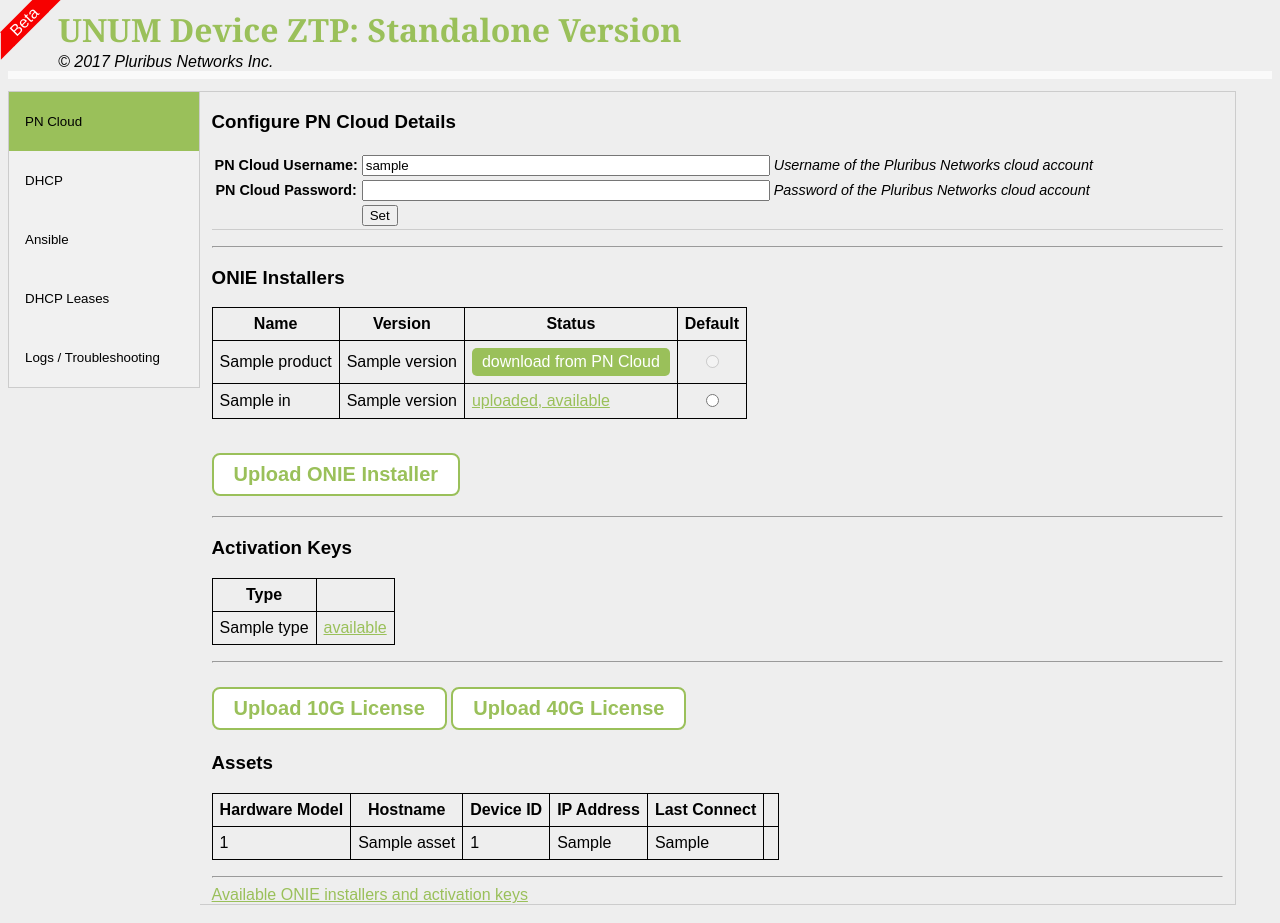
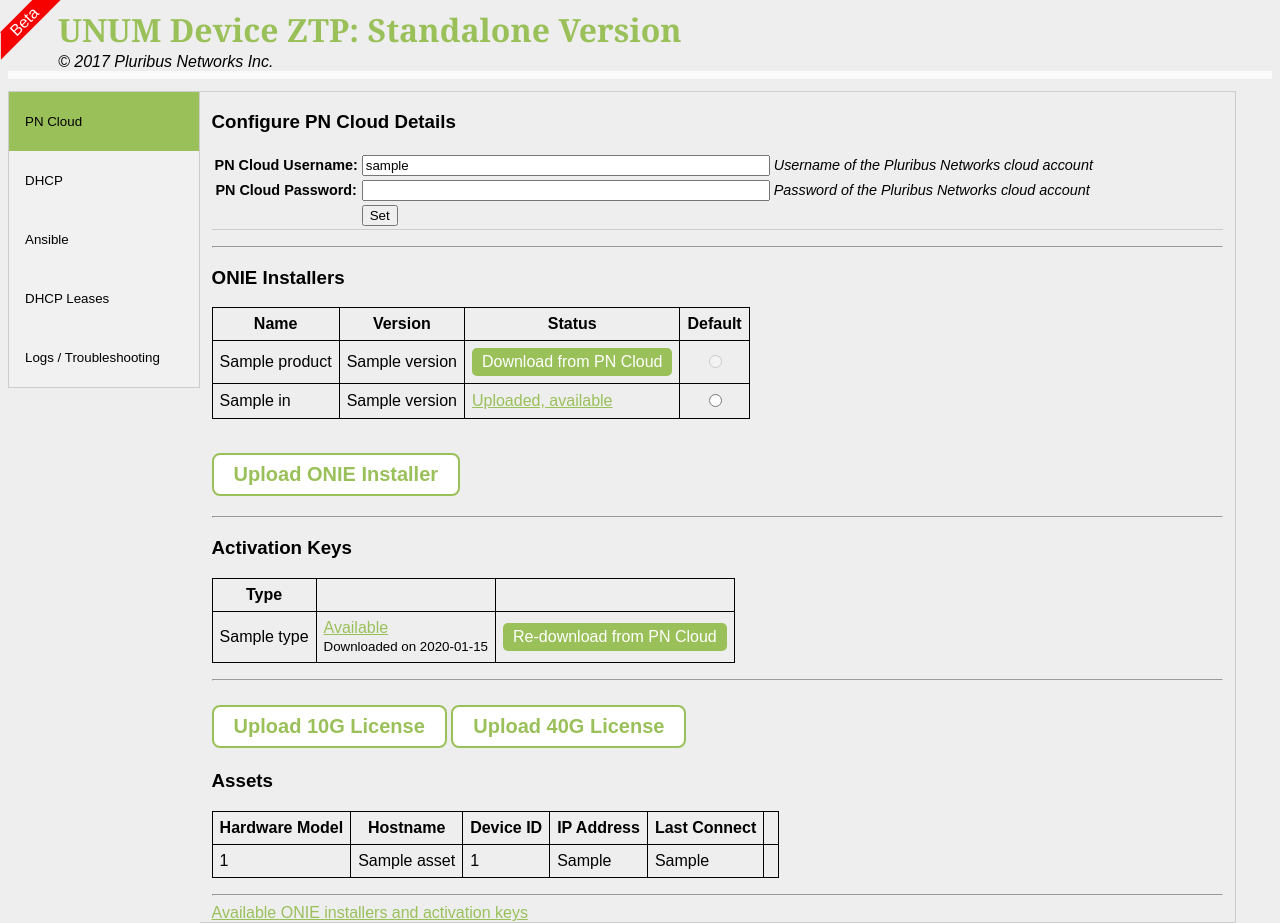
Before and after one commit to amitsi/onieztp, a Flask app: template onie/docker/app/onie/templates/show_entries.html in a window 1280 px wide. Run offline with Flask 2, Linux system fonts and the light colour scheme; tables that the repository leaves empty hold one stand-in row (values such as "Sample post"); the template is opened without the code that fills it: values that come from a table or form of the project are taken from there, most other values are stand-ins (such as "Sample title", 1, 10 or a date in 2020).

Commit message:
show download and available options #46

```diff
--- a/onie/docker/app/onie/onie.py
+++ b/onie/docker/app/onie/onie.py
@@ -538,6 +538,7 @@ def show_entries():
     products = []
     activation_keys = {}
     activations_by_device_id = {}
+    activation_key_download_times = {}
     if server.server_ip:
         http_base = "http://{0}:{1}".format(server.server_ip.ip, server.server_port)
     else:
@@ -556,8 +557,10 @@ def show_entries():
         for dtype in ACTIVATION_KEY_FILES:
             if os.path.isfile(ACTIVATION_KEY_FILES[dtype]):
                 activation_keys[dtype] = re.sub(r'^.*/images/', '/images/', ACTIVATION_KEY_FILES[dtype])
+                activation_key_download_times[dtype] = datetime.datetime.fromtimestamp(os.path.getmtime(ACTIVATION_KEY_FILES[dtype]))
             else:
                 activation_keys[dtype] = None
+                activation_key_download_times[dtype] = None
 
         for det in pnc.order_details():
             for a in det['order_activations']:
@@ -593,7 +596,7 @@ def show_entries():
             activations_by_device_id=activations_by_device_id, onie_installers=onie_installers,
             uploaded=uploaded, current=current, services=services, http_base=http_base,
             dhcp_leases=dhcp_leases, tshark_status=tshark_status, logcat_status=logcat_status,
-            nvos_running=nvos_running)
+            nvos_running=nvos_running, activation_key_download_times=activation_key_download_times)
 
 def get_default_interface():
     with open('/proc/net/route') as f:
@@ -1424,8 +1427,11 @@ def _nvos_status(all=False, force=False, debug=False):
         if os.path.isfile(NVOS_STATUS_CACHE):
             os.remove(NVOS_STATUS_CACHE)
     else:
-        with open(NVOS_STATUS_CACHE, 'w') as f:
-            f.write(json.dumps(cstatus))
+        try:
+            with open(NVOS_STATUS_CACHE, 'w') as f:
+                f.write(json.dumps(cstatus))
+        except:
+            print("Error writing nvOS status cache")
 
     return cstatus
 
--- a/onie/docker/app/onie/templates/show_entries.html
+++ b/onie/docker/app/onie/templates/show_entries.html
@@ -138,11 +138,11 @@ window.onload = function(e) {
     <table class="thinborder">
         <tr><th>Name</th><th>Version</th><th>Status</th><th>Default</th></tr>
     {% for product in products %}
-    <tr><td>{{ product.name }}</td><td>{{ product.version }}</td><td>{% if product.__downloaded %}<a href="{{ http_base }}/images/{{ product.sw_pid }}">available</a>{% else %}<a href="{{ url_for('download_onie', installer=product.sw_pid, version=product.version) }}" class="button-narrow">download from PN Cloud</a>{% endif %}</td><td align="center" valign="center"><input type="radio" name="installer" value="{{ product.sw_pid }}"{% if not product.__downloaded %} disabled{% else %}{% if product.sw_pid == current %} checked{% endif %} onclick="this.form.submit()"{% endif %}></td></tr>
+    <tr><td>{{ product.name }}</td><td>{{ product.version }}</td><td>{% if product.__downloaded %}<a href="{{ http_base }}/images/{{ product.sw_pid }}">Available</a>{% else %}<a href="{{ url_for('download_onie', installer=product.sw_pid, version=product.version) }}" class="button-narrow">Download from PN Cloud</a>{% endif %}</td><td align="center" valign="center"><input type="radio" name="installer" value="{{ product.sw_pid }}"{% if not product.__downloaded %} disabled{% else %}{% if product.sw_pid == current %} checked{% endif %} onclick="this.form.submit()"{% endif %}></td></tr>
     {% endfor %}
 
     {% for ins in uploaded %}
-    <tr><td>{{ ins.name }}</td><td>{{ ins.version }}</td><td><a href="{{ http_base }}/images/{{ ins.installer }}">uploaded, available</a></td><td align="center" valign="center"><input type="radio" name="installer" value="{{ ins.installer }}"{% if ins.installer == current %} checked{% endif %} onclick="this.form.submit()"></td></tr>
+    <tr><td>{{ ins.name }}</td><td>{{ ins.version }}</td><td><a href="{{ http_base }}/images/{{ ins.installer }}">Uploaded, available</a></td><td align="center" valign="center"><input type="radio" name="installer" value="{{ ins.installer }}"{% if ins.installer == current %} checked{% endif %} onclick="this.form.submit()"></td></tr>
     {% endfor %}
     </table>
     </form>
@@ -162,9 +162,9 @@ window.onload = function(e) {
     <h3>Activation Keys</h3>
     {% if activation_keys %}
     <table class="thinborder">
-        <tr><th>Type</th><td/></tr>
+    <tr><th>Type</th><td/><td/></tr>
     {% for type, activation_key in activation_keys.items() %}
-    <tr><td>{{ type }}</td><td>{% if activation_key %}<a href="{{ http_base }}{{ activation_key }}">available</a>{% else %}<a href="{{ url_for('download_activation_key', dtype=type) }}" class="button-narrow">download from PN Cloud</a>{% endif %}</td></tr>
+    <tr><td>{{ type }}</td><td>{% if activation_key %}<a href="{{ http_base }}{{ activation_key }}">Available</a><br/><small>Downloaded on {{ activation_key_download_times[type].strftime("%b %d %Y, %I:%M%p") }}</small>{% else %}Not available{% endif %}</td><td><a href="{{ url_for('download_activation_key', dtype=type) }}" class="button-narrow">{% if activation_key %}Re-download{% else %}Download{% endif %} from PN Cloud</a></td></tr>
     {% endfor %}
     </table>
     </p><hr/>
```
